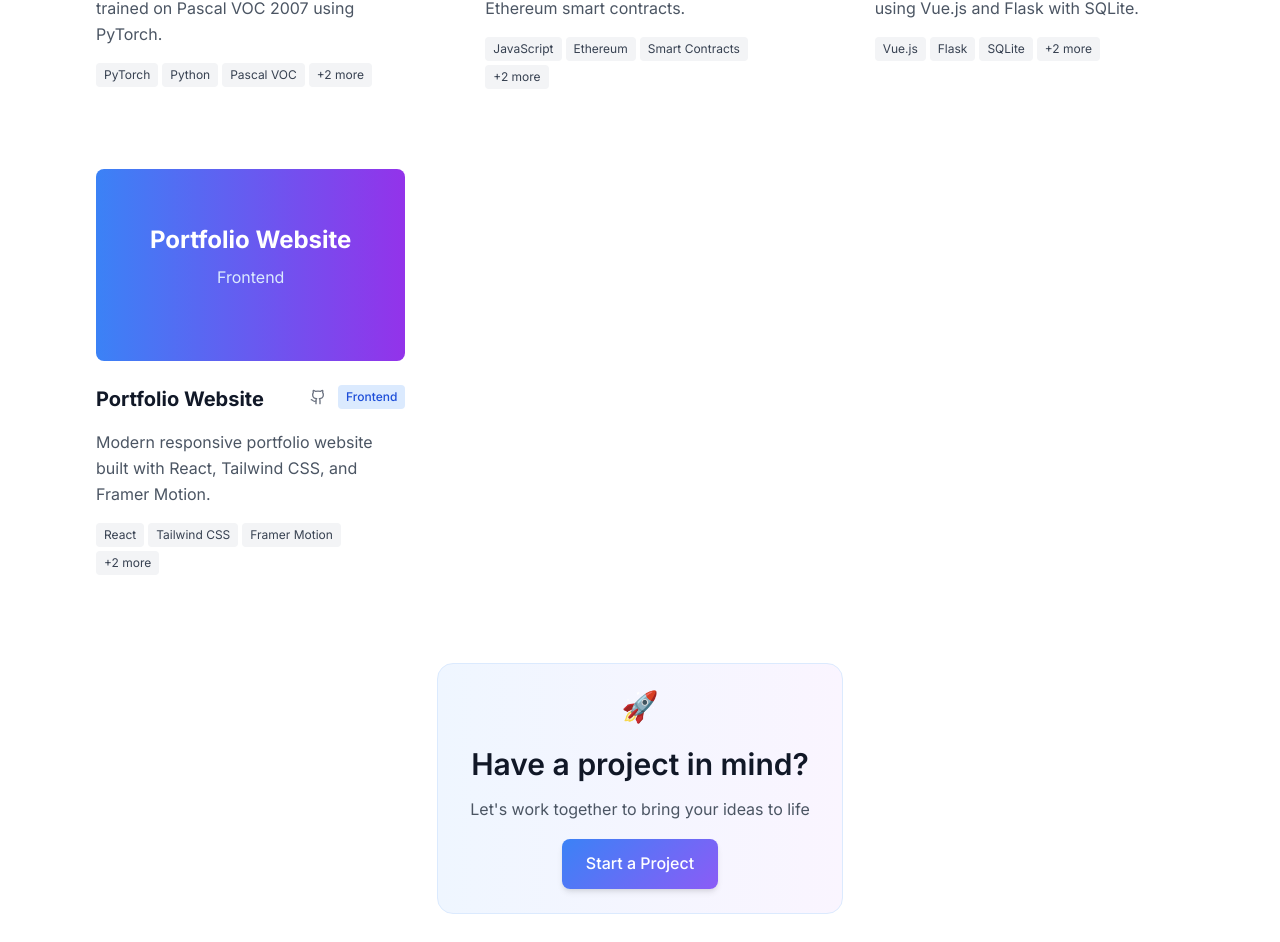
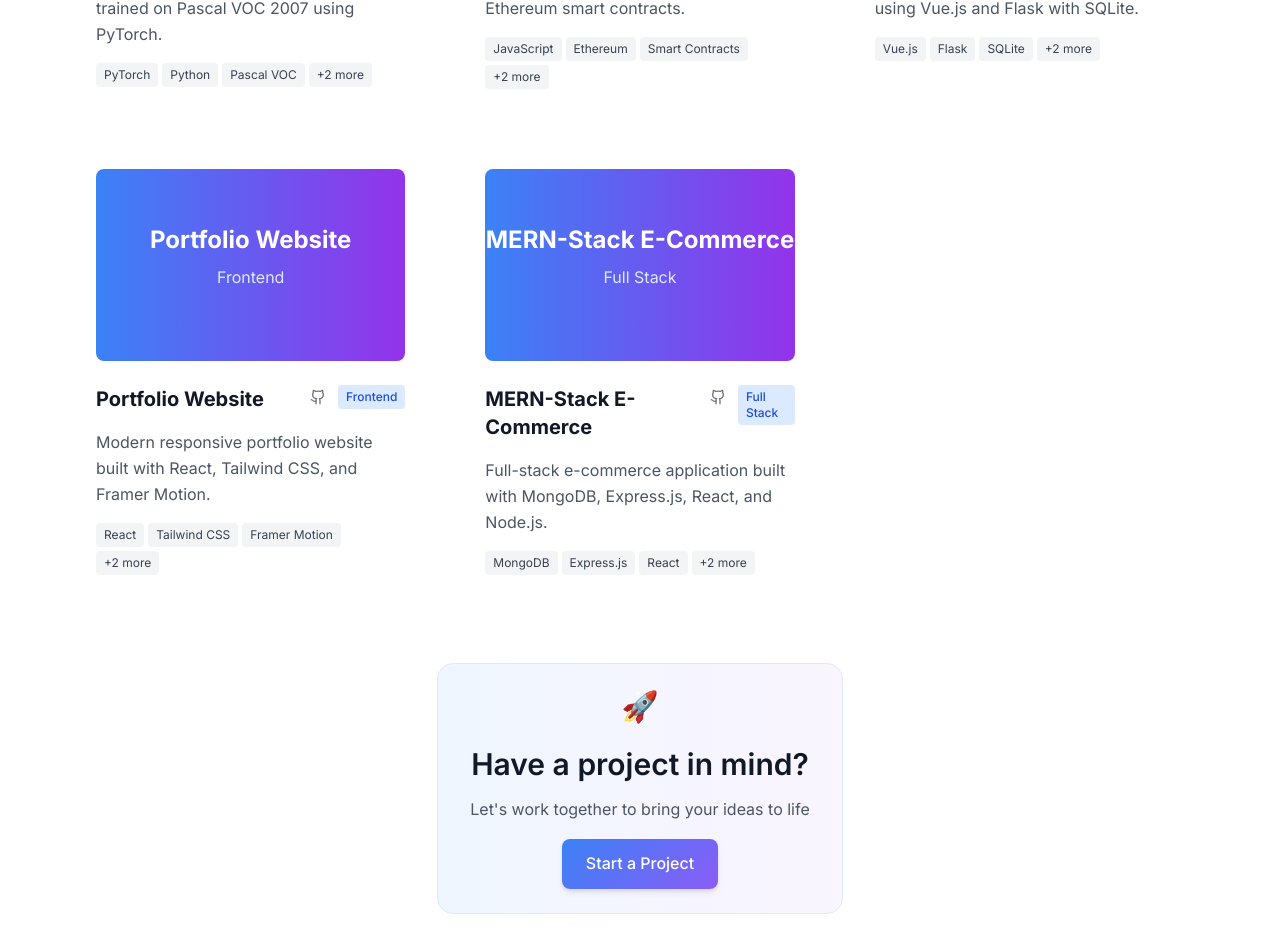
Before and after one commit to ojolisa/portfolio, a React (Vite) app: page / in a window 1280 px wide. Shown: the part 7554-8496 px from the top of the page. Built offline with nearby package versions, Linux system fonts and the light colour scheme.

Commit message:
additions

```diff
--- a/src/data/portfolio.js
+++ b/src/data/portfolio.js
@@ -192,6 +192,16 @@ export const portfolioData = {
       liveUrl: "https://ojasvportfolio.vercel.app",
       githubUrl: "https://github.com/ojolisa/portfolio",
       category: "Frontend"
+    },
+    {
+      id: 8,
+      title: "MERN-Stack E-Commerce",
+      description: "Full-stack e-commerce application built with MongoDB, Express.js, React, and Node.js.",
+      image: "/api/placeholder/400/250",
+      technologies: ["MongoDB", "Express.js", "React", "Node.js", "JavaScript"],
+      features: ["User authentication", "Product management", "Shopping cart", "Order processing"],
+      githubUrl: "https://github.com/ojolisa/MERN-E-com-web-app",
+      category: "Full Stack"
     }
   ],
 
```
